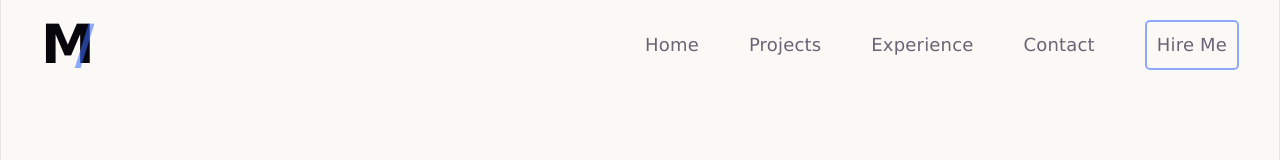
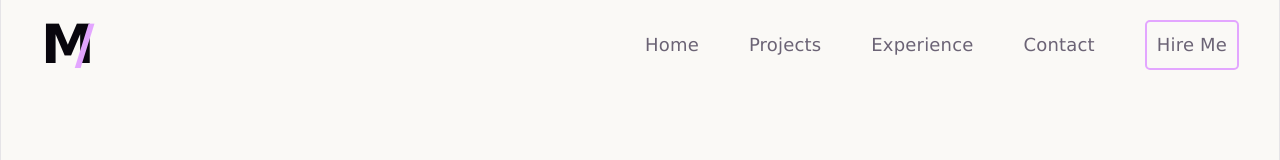
Before and after one commit to Makispear/Maki-Maki, a React (Vite) app: page /projects in a window 1280 px wide. Shown: the top 160 px of the page. Built offline with nearby package versions, Linux system fonts and the light colour scheme.

Commit message:
change base colors

```diff
--- a/src/index.css
+++ b/src/index.css
@@ -12,9 +12,9 @@
   --bg: #FAF9F6;
   --border: #e5e4e7;
   --code-bg: #f4f3ec;
-  --accent: #623bff;
+  --accent: #3e3bff;
   --accent-bg: rgba(170, 59, 255, 0.1);
-  --accent-border: rgba(59, 108, 255, 0.56);
+  --accent-border: rgba(227, 165, 255, 0.989);
   --social-bg: rgba(244, 243, 236, 0.5);
   --shadow:
     rgba(0, 0, 0, 0.1) 0 10px 15px -3px, rgba(0, 0, 0, 0.05) 0 4px 6px -2px;
@@ -47,7 +47,7 @@
     --code-bg: #1f2028;
     --accent: #7392e5;
     --accent-bg: rgba(192, 132, 252, 0.15);
-    --accent-border: #191da1;
+    --accent-border: #8319a1;
     --social-bg: rgba(47, 48, 58, 0.5);
     --shadow:
       rgba(0, 0, 0, 0.4) 0 10px 15px -3px, rgba(0, 0, 0, 0.25) 0 4px 6px -2px;
```
